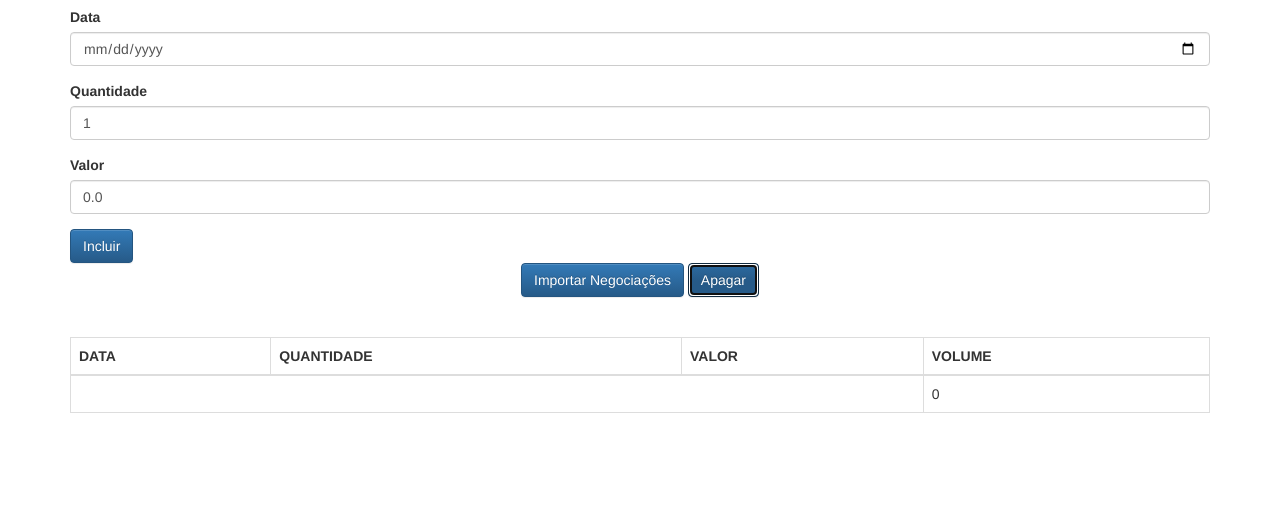
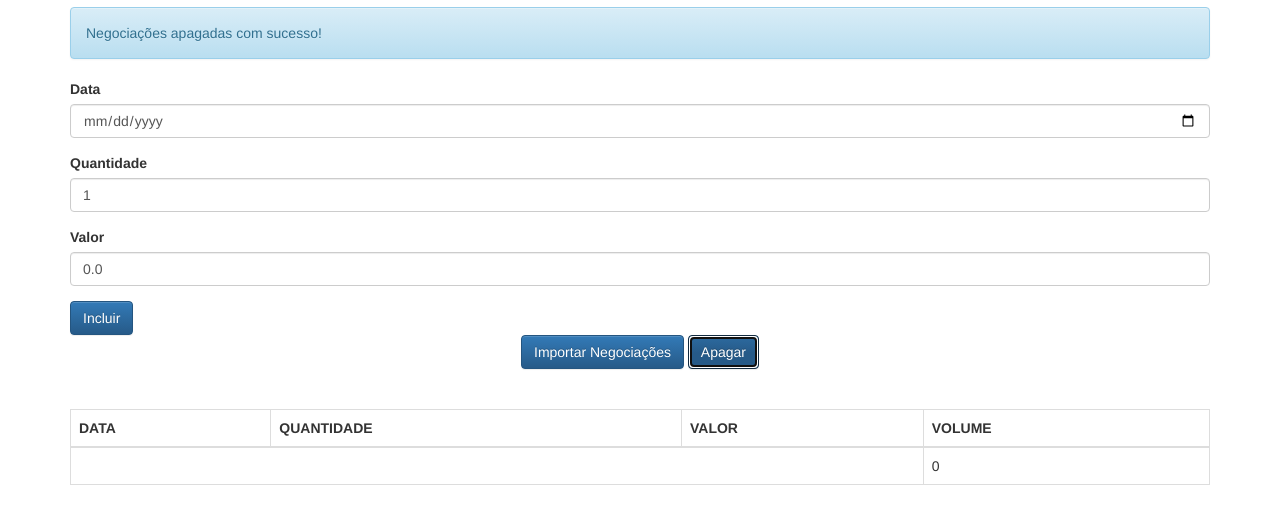
Before and after one commit to ntz-marshall/ecmascript, a website: page aluraframe/client/index.html in a window 1280 px wide. Both pictures are taken after a click on the button "Apagar". Shown: the part 63-586 px from the top of the page. Drawn offline with Linux system fonts and the light colour scheme.

Commit message:
mais sobre arrow function e reflect.apply

```diff
--- a/aluraframe/client/index.html
+++ b/aluraframe/client/index.html
@@ -35,7 +35,7 @@
         <button class="btn btn-primary text-center" type="button">
             Importar Negociações
         </button>
-        <button class="btn btn-primary text-center" type="button">
+        <button onclick="negotiationsController.clear()" class="btn btn-primary text-center" type="button">
             Apagar
         </button>
     </div>
--- a/aluraframe/client/js/app/controllers/NegotiationsController.js
+++ b/aluraframe/client/js/app/controllers/NegotiationsController.js
@@ -9,7 +9,7 @@ class NegotiationsController {
 				this._inputQtt = $("#quantidade")
 				this._inputValue = $("#valor")
 				// eslint-disable-next-line no-undef
-				this._negotiationsLists = new NegotiationsLists()
+				this._negotiationsLists = new NegotiationsLists(model => this._negotiationsView.update(model))
 				// eslint-disable-next-line no-undef
 				this._negotiationsView = new NegotiationsView($('#negotiationsView'))
 				this._negotiationsView.update(this._negotiationsLists)
@@ -19,17 +19,23 @@ class NegotiationsController {
 				this._messageView = new MessageView($('#msgView'))
 				this._messageView.update(this._message)
 		}
+		/*O this de uma função é dinâmico, isto é, seu valor é determinado no momento em que a função é chamada. Como o this é dinâmico, é possível usar artifícios da linguagem, como a API Reflect, para alterá-lo se assim desejarmos. */
 
 		add(event) {
 
 			event.preventDefault()
 			this._negotiationsLists.add(this._createNegotiation())
-			this._negotiationsView.update(this._negotiationsLists)
 
 			this._message.text = 'Negociação adicionada com sucesso!'
 			this._messageView.update(this._message)
 
 			this._clearForm()
+		}
+		clear() {
+			this._negotiationsLists.removeNegotiation()
+
+			this._message.text = 'Negociações apagadas com sucesso!'
+			this._messageView.update(this._message)
 		}
 
 		_createNegotiation() {
--- a/aluraframe/client/js/app/models/NegotiationsLists.js
+++ b/aluraframe/client/js/app/models/NegotiationsLists.js
@@ -1,15 +1,22 @@
 // eslint-disable-next-line no-unused-vars
 class NegotiationsLists {
 
-    constructor() {
+    constructor(trap) {
         this._negotiations = []
+        this._trap = trap
     }
 
     add(negotiation) {
         this._negotiations.push(negotiation)
+        this._trap(this)
     }
 
     get negotiations() {
         return [].concat(this._negotiations) // método defensivo, retorna uma cópia do array sem alterar o original
     }
+
+    removeNegotiation() {
+        this._negotiations = []
+        this._trap(this)
+    }
 }
```
